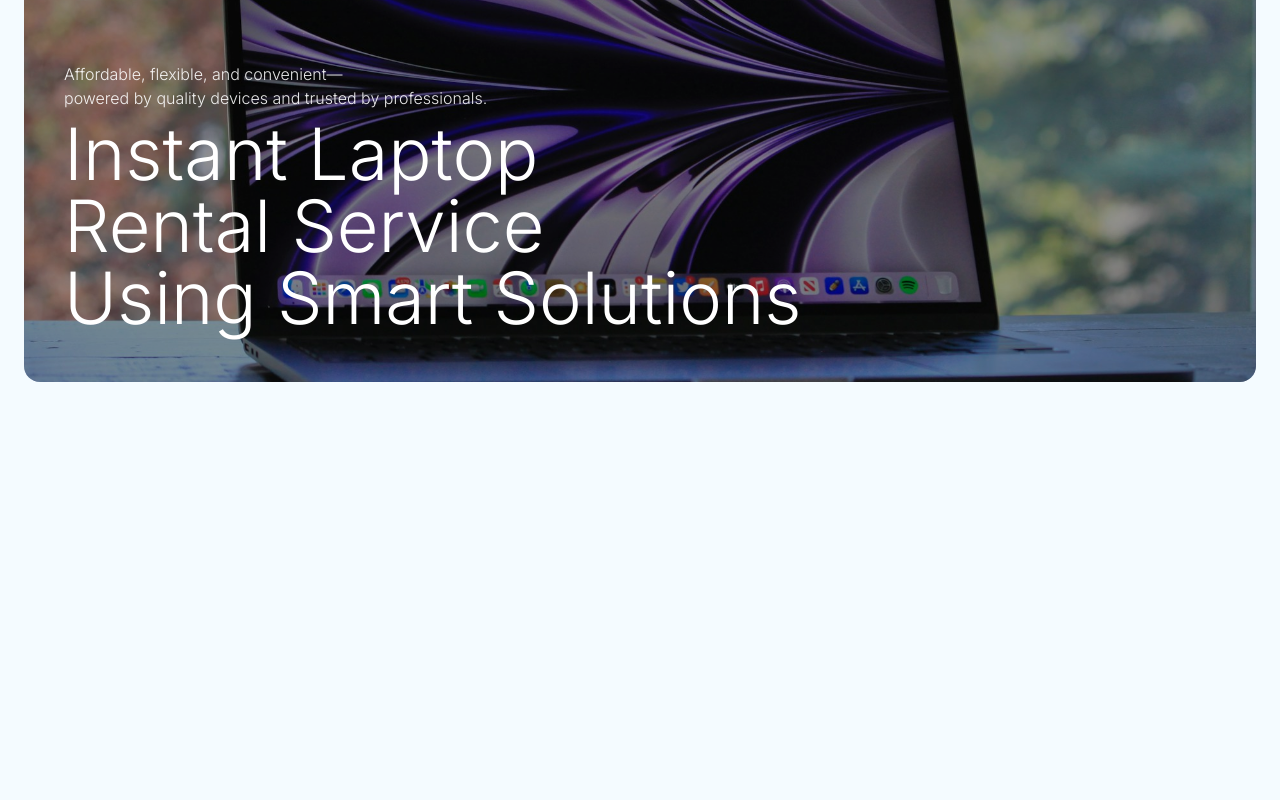
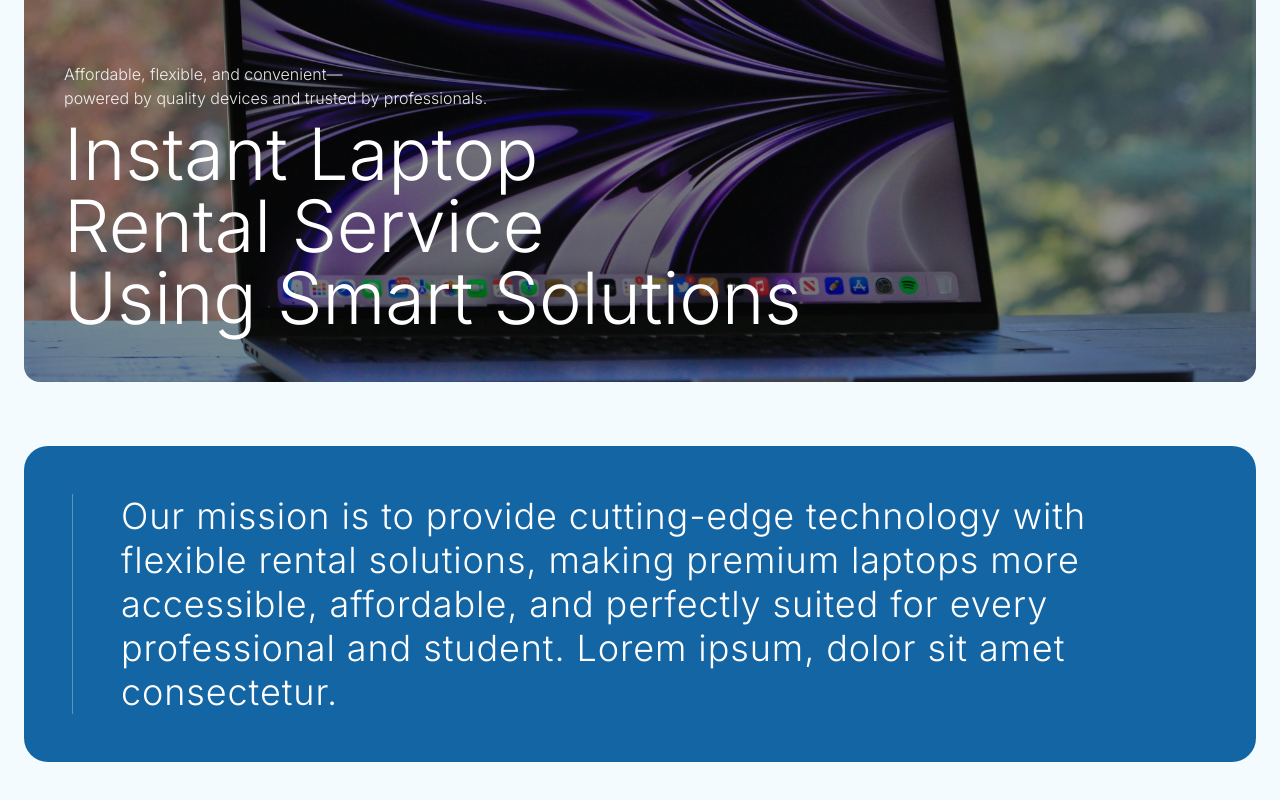
Before and after one commit to Prakash1185/Laptop-Rental-Template, a Next.js app: page / in a window 1280 px wide. Shown: the part 418-1218 px from the top of the page. Before the commit the page ends 808 px from the top, so only its background shows below. Built offline with nearby package versions, Linux system fonts and the light colour scheme.

Commit message:
feat:misson section added

```diff
--- a/app/globals.css
+++ b/app/globals.css
@@ -61,7 +61,7 @@
   --popover: oklch(1 0.01 240);
   --popover-foreground: oklch(0.22 0.02 240);
 
-  --primary: oklch(0.52 0.18 240);
+  --primary: oklch(49.364% 0.12297 247.803);
   --primary-foreground: oklch(0.98 0.01 240);
 
   --secondary: oklch(0.94 0.015 240);
--- a/app/page.tsx
+++ b/app/page.tsx
@@ -1,9 +1,11 @@
 import HeroSection from "@/components/hero-section";
+import MissionSection from "@/components/mission";
 
 export default function Home() {
   return (
     <div className="">
       <HeroSection/>
+      <MissionSection/>
     </div>
   )
 }
--- /dev/null
+++ b/components/mission.tsx
@@ -0,0 +1,49 @@
+import React from "react";
+import Image from "next/image";
+
+const MissionSection = () => {
+  return (
+    <section className="w-full py-8 md:py-12 lg:py-16 px-3 sm:px-4 md:px-0">
+      <div className="bg-primary rounded-2xl md:rounded-3xl p-5 sm:p-6 md:p-10 lg:p-12">
+        <div className="flex flex-col md:flex-row items-center md:items-start gap-6 md:gap-8 lg:gap-12">
+
+          {/* Profile Card */}
+          <div className="hidden flex-shrink-0 text-center md:text-left">
+            <div className="flex flex-col text-white items-center md:items-start">
+
+              {/* Profile Image */}
+              <div className="relative w-16 h-16 sm:w-20 sm:h-20 md:w-24 md:h-24 lg:w-28 lg:h-28 rounded-xl overflow-hidden mb-2">
+                <Image
+                  src="/person.jpg"
+                  alt="Founder"
+                  fill
+                  className="object-cover"
+                />
+              </div>
+
+              <h3 className="text-sm md:text-base lg:text-lg">
+                John Anderson
+              </h3>
+              <p className="text-xs md:text-sm">
+                Founder
+              </p>
+            </div>
+          </div>
+
+          {/* Vertical Divider */}
+          <div className="hidden md:block w-px bg-white/30 self-stretch min-h-[120px]" />
+
+          {/* Mission Text */}
+          <div className="flex-1 text-center md:text-left">
+            <p className="text-white text-sm sm:text-base md:text-xl lg:text-2xl xl:text-4xl leading-relaxed md:leading-10 lg:leading-11 tracking-wide font-light">
+              Our mission is to provide cutting-edge technology with flexible rental solutions, making premium laptops more accessible, affordable, and perfectly suited for every professional and student. Lorem ipsum, dolor sit amet consectetur.
+            </p>
+          </div>
+
+        </div>
+      </div>
+    </section>
+  );
+};
+
+export default MissionSection;
```
